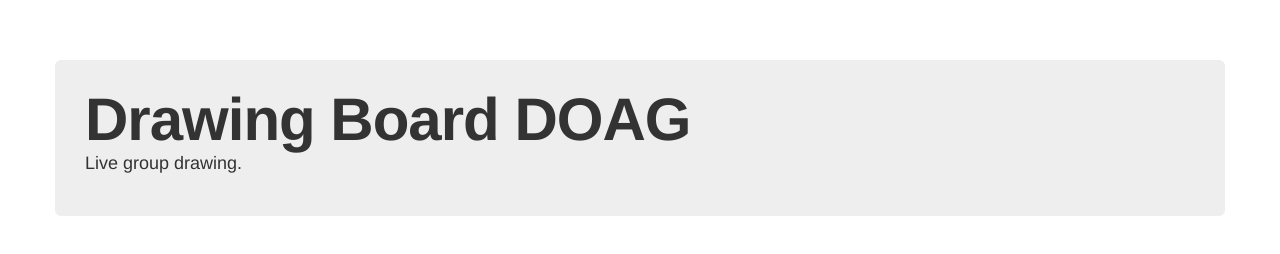
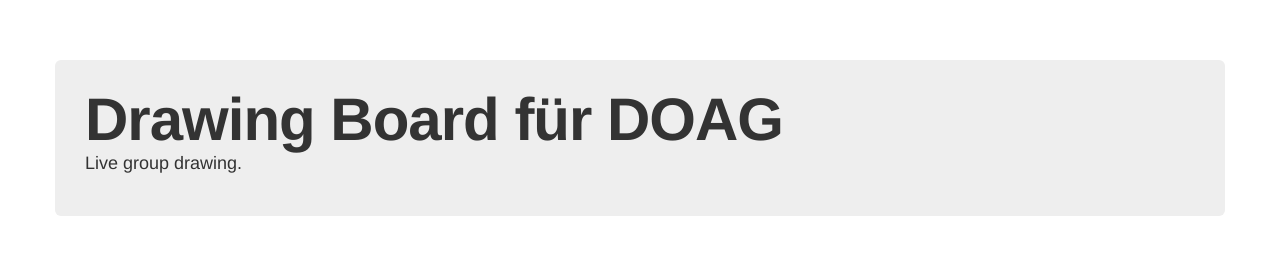
Before and after one commit to doschkinow/drawingboard-micro-ws-nodejs, a website: page drawingboard/index.html in a window 1280 px wide. Drawn offline with nearby package versions, Linux system fonts and the light colour scheme.

Commit message:
index.html changed

```diff
--- a/drawingboard/index.html
+++ b/drawingboard/index.html
@@ -20,7 +20,7 @@
 <body>
 <div class="container">
     <div class="hero-unit">
-        <h1>Drawing Board DOAG</h1>
+        <h1>Drawing Board für DOAG</h1>
         <p>
             Live group drawing.
         </p>
```
